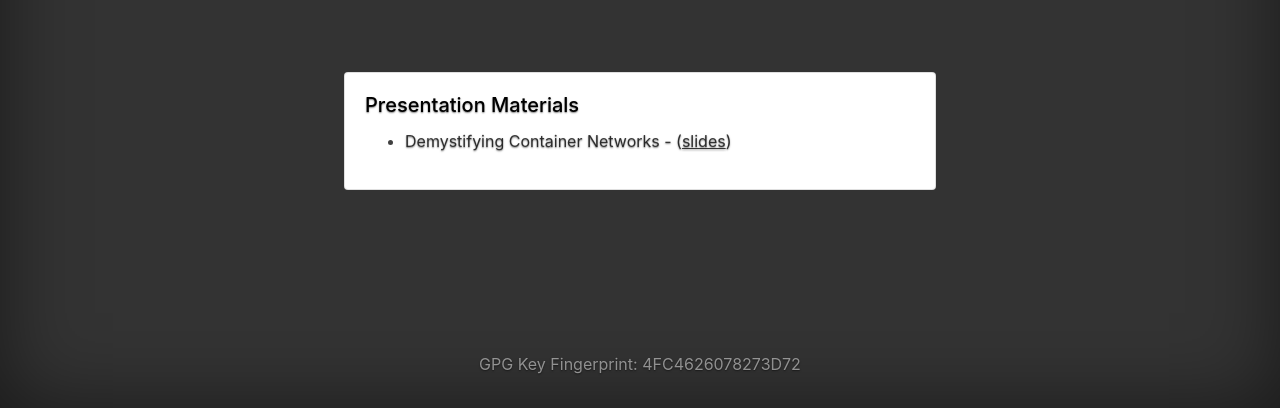
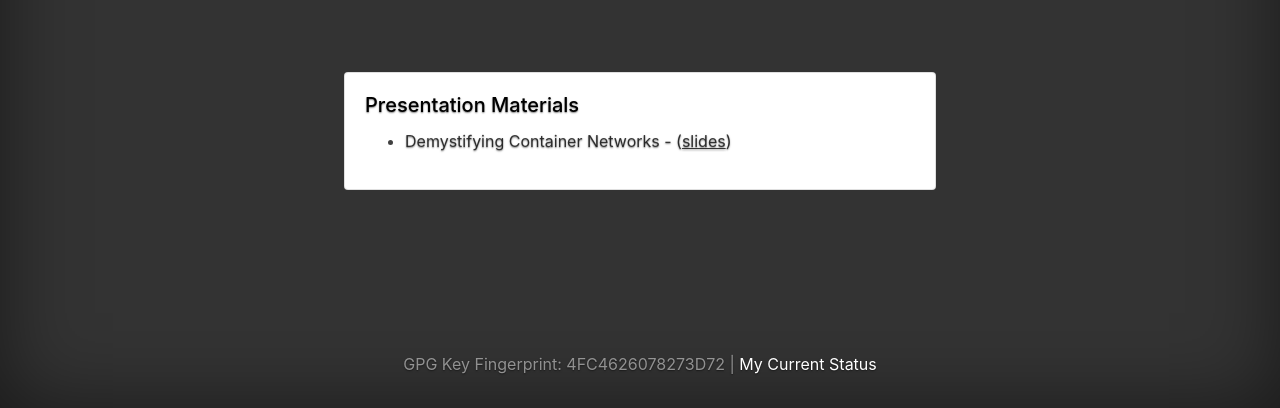
Before and after one commit to jonathanhood/home-splash-site, a plain HTML site: page index.html in a window 1280 px wide. Shown: the part 392-800 px from the top of the page. Drawn offline with Linux system fonts and the light colour scheme.

Commit message:
Add radiator link.

```diff
--- a/index.html
+++ b/index.html
@@ -45,7 +45,7 @@
 
   <footer class="mastfoot mt-auto">
     <div class="inner">
-		<p>GPG Key Fingerprint: 4FC4626078273D72</p>
+		<p>GPG Key Fingerprint: 4FC4626078273D72 | <a href="radiator.html">My Current Status</a></p>
 	</div>
   </footer>
 </div>
```
